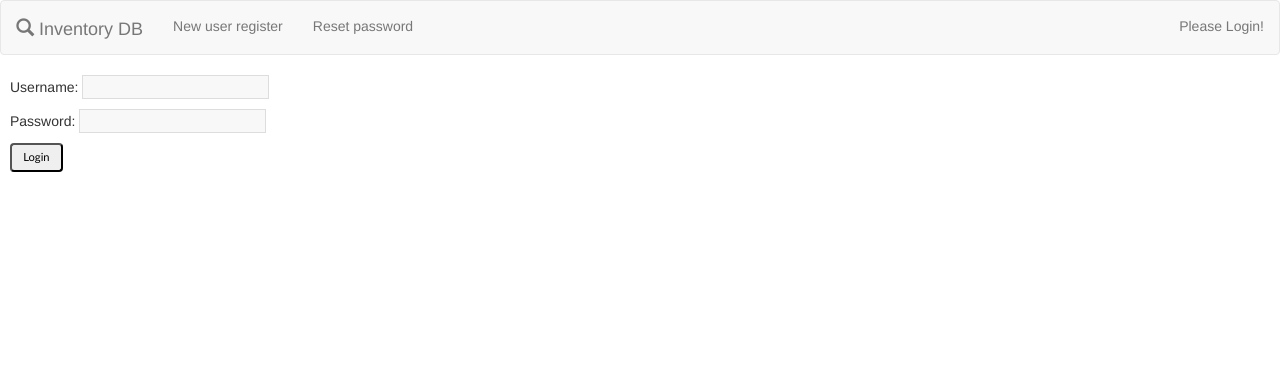
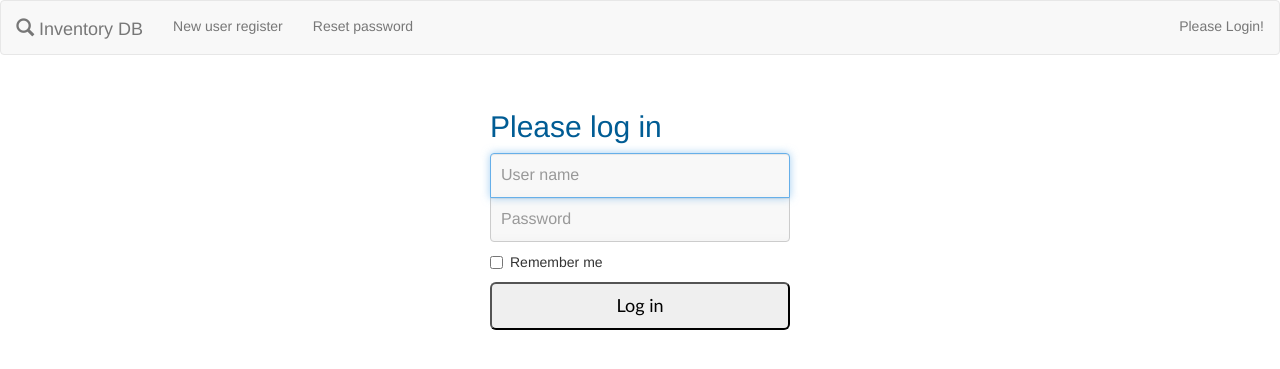
Before and after one commit to shaozi/inv, a PHP site: page / in a window 1280 px wide. Shown: the top 369 px of the page. Run offline with PHP 8.4, Linux system fonts and the light colour scheme; data that the repository does not hold is empty; some libraries are stand-ins or nearby versions.

Commit message:
More changes with Bootstrap
Changed the log in page.

```diff
--- a/css/invstyle.css
+++ b/css/invstyle.css
@@ -88,3 +88,38 @@ table, th,td {
 	margin-top: 12px;
 	margin-bottom: 12px;
 }
+
+.form-signin {
+  max-width: 330px;
+  padding: 15px;
+  margin: 0 auto;
+}
+.form-signin .form-signin-heading,
+.form-signin .checkbox {
+  margin-bottom: 10px;
+}
+.form-signin .checkbox {
+  font-weight: normal;
+}
+.form-signin .form-control {
+  position: relative;
+  font-size: 16px;
+  height: auto;
+  padding: 10px;
+  -webkit-box-sizing: border-box;
+     -moz-box-sizing: border-box;
+          box-sizing: border-box;
+}
+.form-signin .form-control:focus {
+  z-index: 2;
+}
+.form-signin input[type="text"] {
+  margin-bottom: -1px;
+  border-bottom-left-radius: 0;
+  border-bottom-right-radius: 0;
+}
+.form-signin input[type="password"] {
+  margin-bottom: 10px;
+  border-top-left-radius: 0;
+  border-top-right-radius: 0;
+}
--- a/js/invlib.js
+++ b/js/invlib.js
@@ -32,8 +32,8 @@ function deconotice() {
 	$('#notice').prepend('<span class="ui-icon ui-icon-info" style="float: left; margin-right: .3em;"></span>');
 }
 function decomenu() {
-	$('#menu').buttonset();
-	$('#menu a').button();
+	//$('#menu').buttonset();
+	//$('#menu a').button();
 }
 function decotable() {
 	$('#partintable').tablesorter({widgets: ['zebra']});
--- a/lib/lib.inc
+++ b/lib/lib.inc
@@ -1099,7 +1099,21 @@ function print_search_result($info=array()) {
 
 function print_login_form() {
 	print_page_title();
-	print <<<END
+    print <<<END
+<div class="container">
+
+      <form class="form-signin" action='./index.php' method='post'>
+        <h2 class="form-signin-heading">Please log in</h2>
+        <input name='username' type="text" class="form-control" placeholder="User name" autofocus>
+        <input name='password' type="password" class="form-control" placeholder="Password">
+<label class="checkbox">
+          <input type="checkbox" value="remember-me"> Remember me
+        </label>
+        <button name='login' class="btn-lg btn-block" type="submit">Log in</button>
+      </form>
+
+END;
+/*	print <<<END
 	<div id='main'>
     <form action="./index.php" method="post">
     <p>Username: <input type="text" name="username"></p>
@@ -1107,8 +1121,9 @@ function print_login_form() {
     <input type="submit" name="login" value="Login">
     </form>
 END;
+*/
 	if (isset($login_err)) echo "$login_err";
-	print("</div>");
+	print("</div> <!-- /container -->");
 }
 
 /**
```
